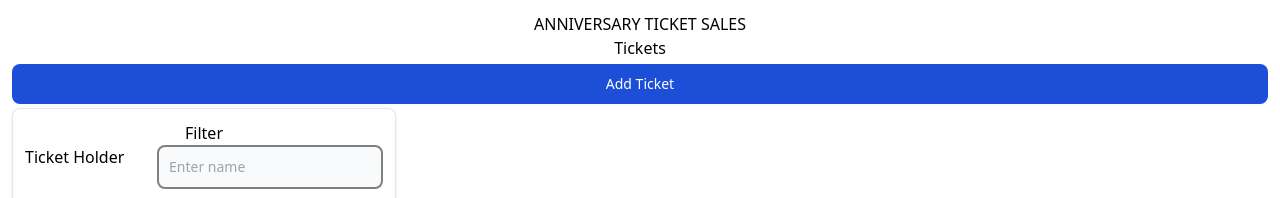
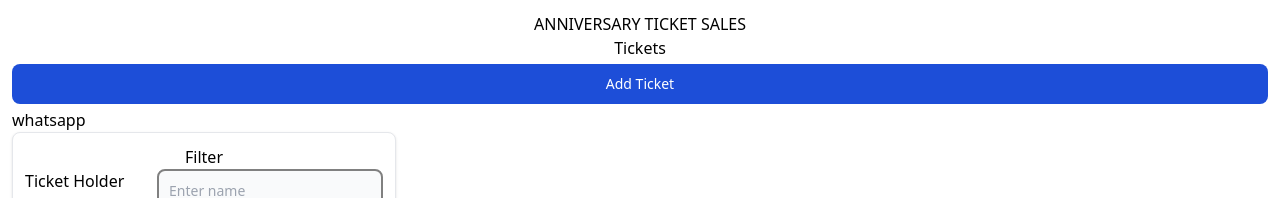
Before and after one commit to nGhart/Tickets, a React (Vite) app in the folder tickets/: page / in a window 1280 px wide. Shown: the top 198 px of the page. Built offline with nearby package versions, Linux system fonts and the light colour scheme; no server answers.

Commit message:
Update Tickets.jsx button

```diff
--- a/tickets/src/components/Tickets.jsx
+++ b/tickets/src/components/Tickets.jsx
@@ -82,6 +82,9 @@ const Tickets = () => {
         </h3>
       </Link>
       <div>
+        <button>
+        <a href="https://wa.link/y3jczy">whatsapp</a>
+      </button>
         <form
           className="max-w-sm bg-white border p-3  border-gray-200 rounded-lg shadow  dark:border-gray-700"
           onSubmit={handleFilter}
```
